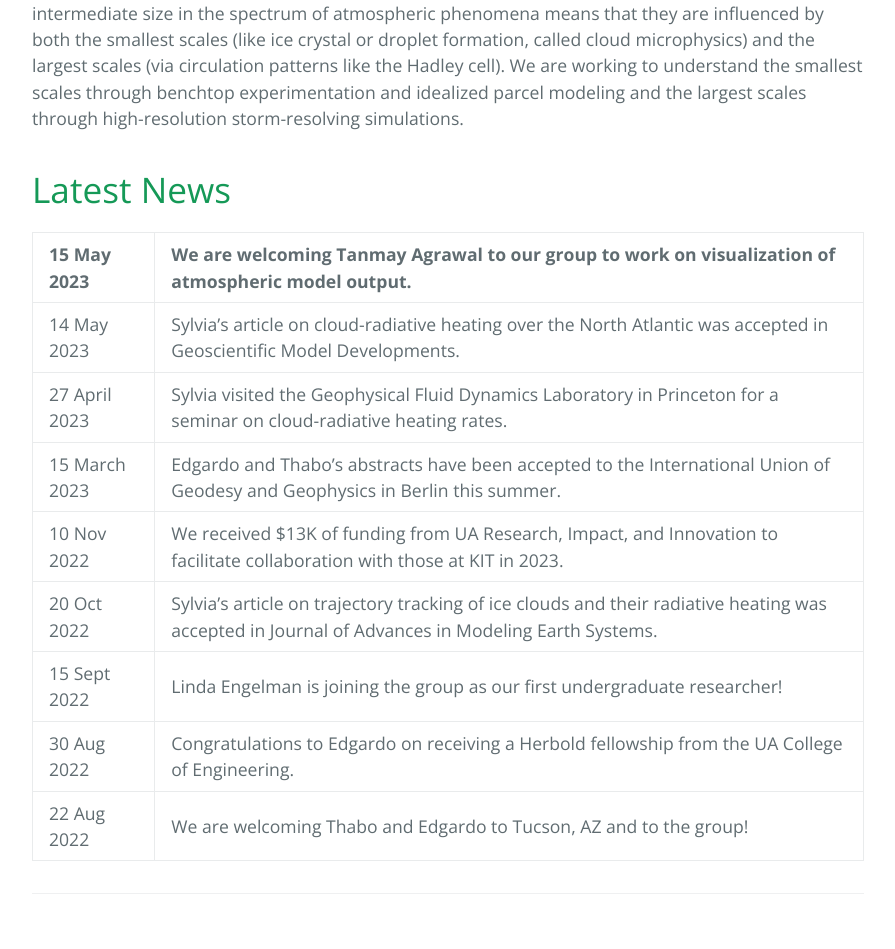
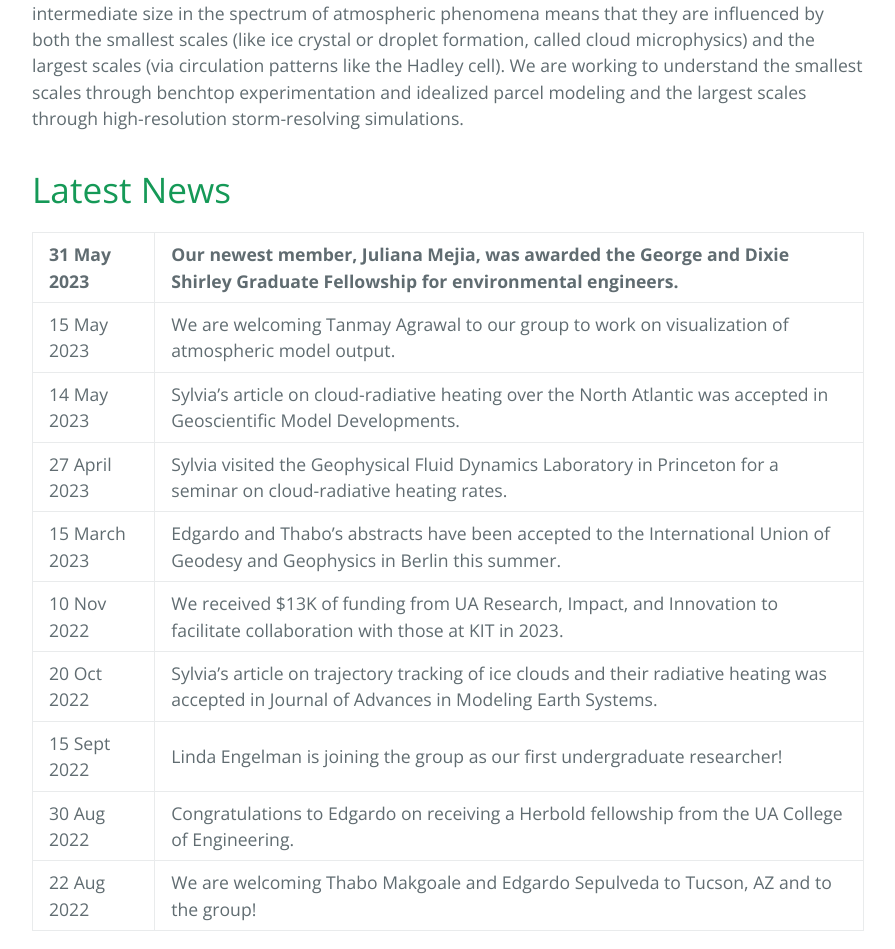
Before and after one commit to sylviasullivan/sylviasullivan.github.io, a Jekyll site: the page built from index.md, in a window 1280 px wide and 1400 px high, scrolled down 475 px. Shown: the part 372-1321 px from the top of the window, without its empty margins (192-1087 px from the left). Built offline with Jekyll 4.4.1, drawn with Linux system fonts in a browser that asks for light colours.

Commit message:
Juliana's fellowship

```diff
--- a/index.md
+++ b/index.md
@@ -11,8 +11,9 @@
 
 # Latest News
 
+| 31 May 2023 | Our newest member, Juliana Mejia, was awarded the George and Dixie Shirley Graduate Fellowship for environmental engineers. |
+|:--|:--|
 | 15 May 2023 | We are welcoming Tanmay Agrawal to our group to work on visualization of atmospheric model output. |
-|:--|:--|
 | 14 May 2023 | Sylvia's article on cloud-radiative heating over the North Atlantic was accepted in Geoscientific Model Developments.
 | 27 April 2023 | Sylvia visited the Geophysical Fluid Dynamics Laboratory in Princeton for a seminar on cloud-radiative heating rates. |
 | 15 March 2023 | Edgardo and Thabo's abstracts have been accepted to the International Union of Geodesy and Geophysics in Berlin this summer. |
@@ -20,4 +21,4 @@
 | 20 Oct 2022  | Sylvia's article on trajectory tracking of ice clouds and their radiative heating was accepted in Journal of Advances in Modeling Earth Systems.  |
 | 15 Sept 2022 | Linda Engelman is joining the group as our first undergraduate researcher!
 | 30 Aug 2022 | Congratulations to Edgardo on receiving a Herbold fellowship from the UA College of Engineering. |
-| 22 Aug 2022 | We are welcoming Thabo and Edgardo to Tucson, AZ and to the group! |
+| 22 Aug 2022 | We are welcoming Thabo Makgoale and Edgardo Sepulveda to Tucson, AZ and to the group! |
```
